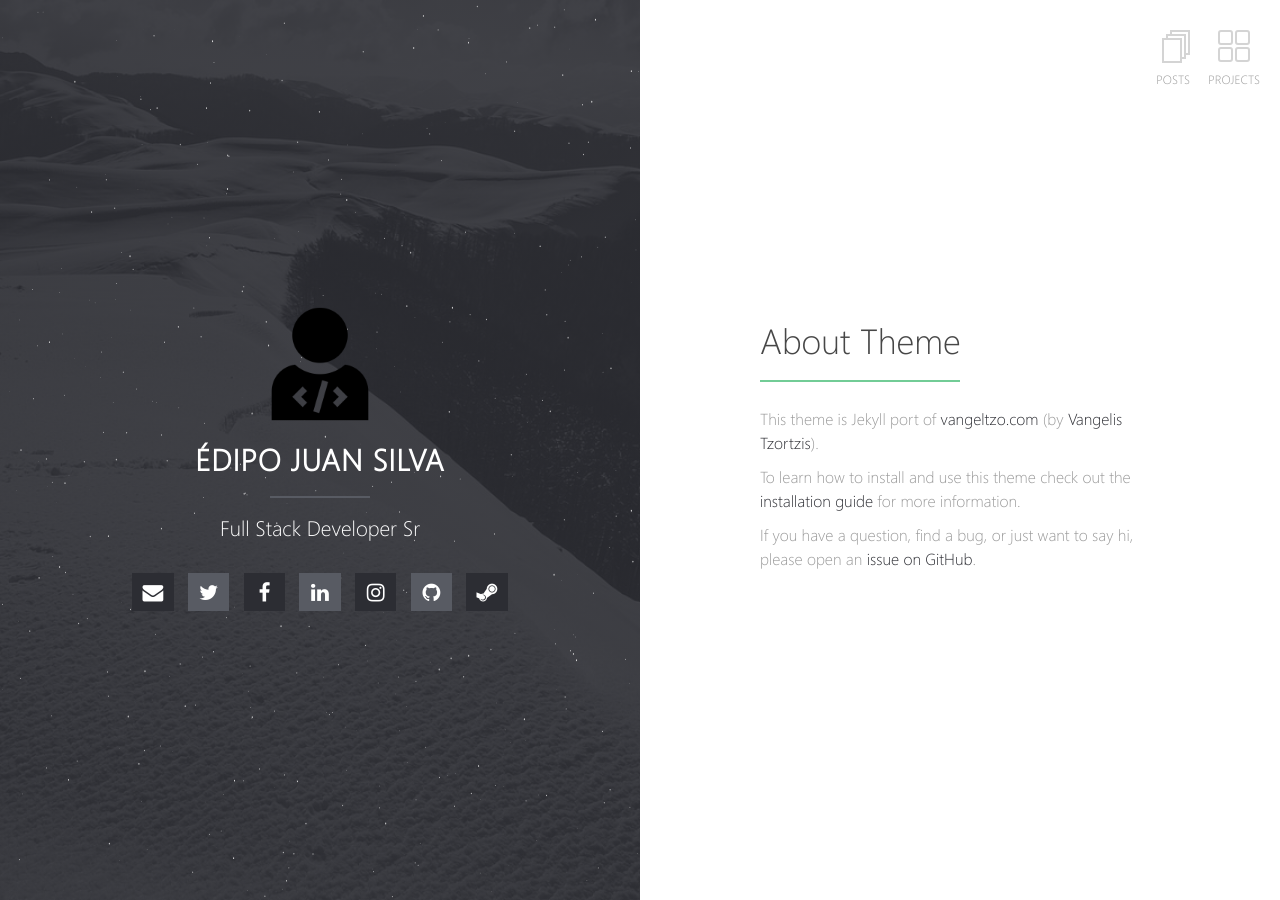
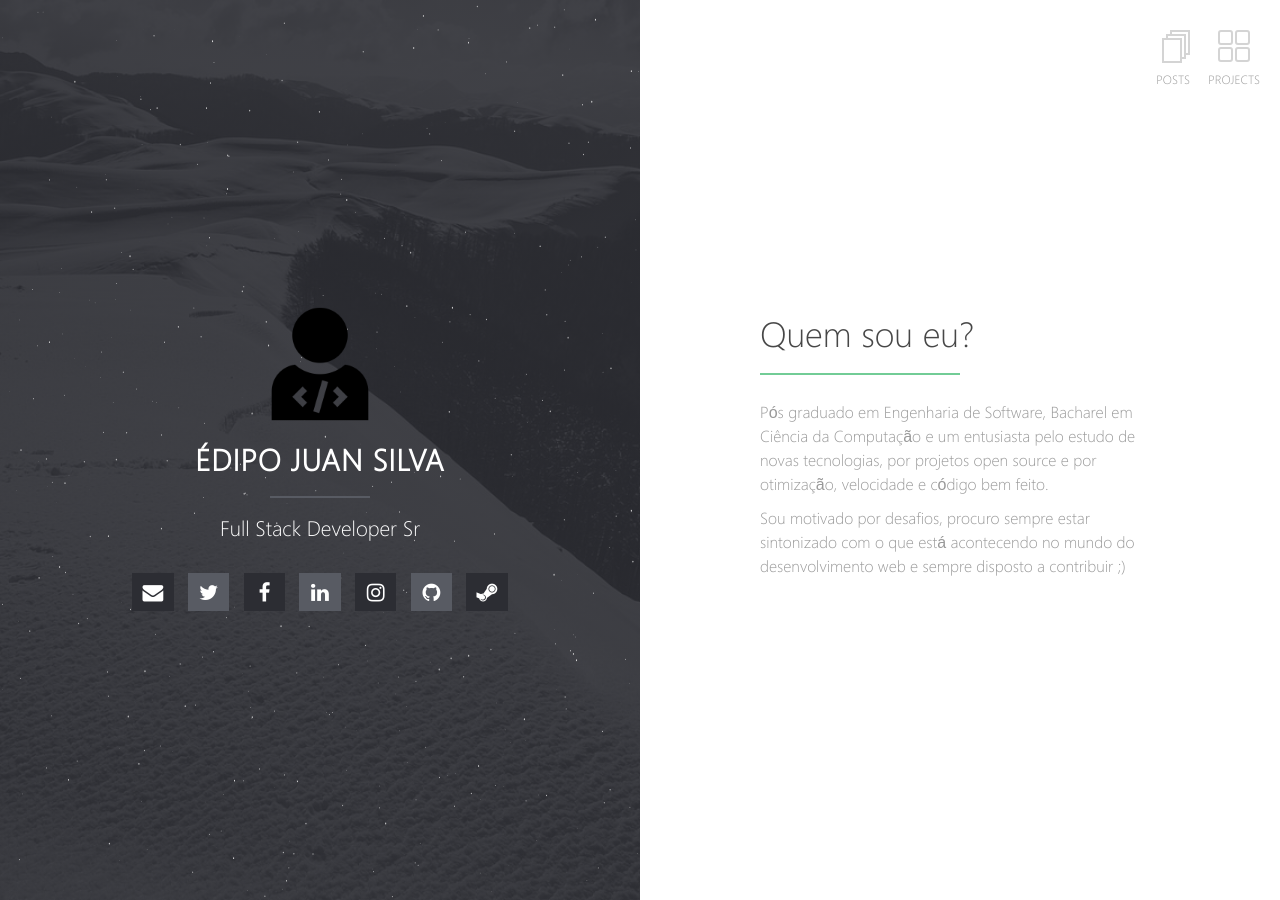
Before and after one commit to edipojuan/edipojuan.github.io, a Jekyll site: the page built from index.md, in a window 1280 px wide. Built offline with Jekyll 4.4.1, drawn with Linux system fonts in a browser that asks for light colours; our own code applies the rules of GitHub Pages for plain Markdown files.

Commit message:
Edit index.md

```diff
--- a/index.md
+++ b/index.md
@@ -1,10 +1,9 @@
 ---
 layout: home
 ---
-# About Theme
 
-This theme is Jekyll port of [vangeltzo.com](http://vangeltzo.com/) (by [Vangelis Tzortzis](https://github.com/srekoble)).
+# Quem sou eu?
 
-To learn how to install and use this theme check out the [installation guide](http://taylantatli.me/Halve/halve-theme/) for more information.
+Pós graduado em Engenharia de Software, Bacharel em Ciência da Computação e um entusiasta pelo estudo de novas tecnologias, por projetos open source e por otimização, velocidade e código bem feito.
 
-If you have a question, find a bug, or just want to say hi, please open an [issue on GitHub](https://github.com/TaylanTatli/Halve/issues/new).
+Sou motivado por desafios, procuro sempre estar sintonizado com o que está acontecendo no mundo do desenvolvimento web e sempre disposto a contribuir ;)
```
